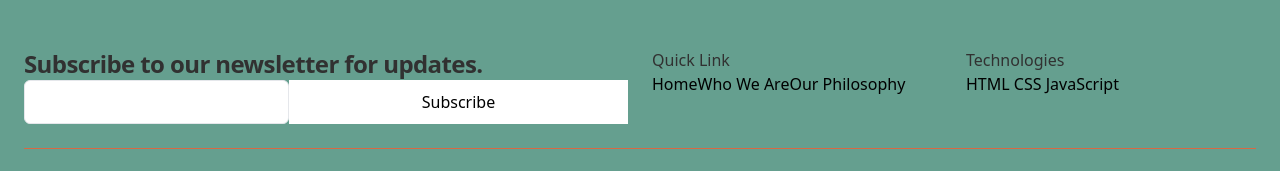
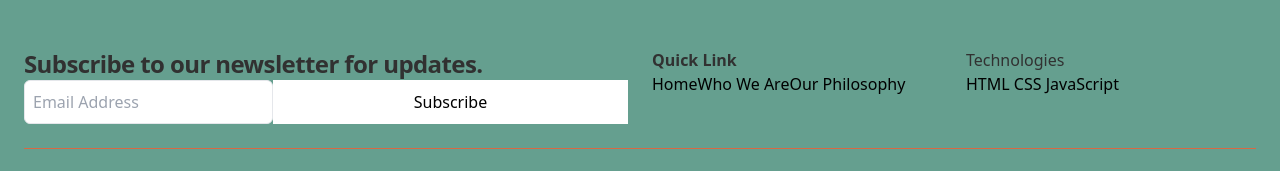
Before and after one commit to sydney-papier-19/SDF08_CS20240197_WFC2407_GroupA_Sasha-Heyburgh, a plain HTML site: page index.html in a window 1280 px wide. Shown: the top 171 px of the page. Drawn offline with nearby package versions, Linux system fonts and the light colour scheme; grey boxes are pictures that could not be loaded.

Commit message:
added changes to input button(px;placehold)

```diff
--- a/index.html
+++ b/index.html
@@ -20,9 +20,9 @@
                             text-[#313131] xl:text-2xl dark:text-white" >Subscribe to our newsletter for updates.</h1>
                             <div class="flex">
                                 <!--style for input box-->
-                                <input class="px-4 py-2 text-[#313131] bg-white border rounded-md dark:bg-[#313131]
+                                <input class="px-2 py-1 text-[#313131] bg:white border rounded-md dark:bg-[#313131]
                                 dark:text-white dark:border-[#313131] focus:border-[#d86943] dark:focus:border-[#d86943]
-                                 focus:outline-none focus:ring focus:ring-opacity-40 focus:ring-[#d86943]" id="email" type="text">
+                                 focus:outline-none focus:ring focus:ring-opacity-40 focus:ring-[#d86943]" id="email" type="text" placeholder="Email Address">
                                  <!--styling for button-->
                                 <button class="w-full px-6 py-2.5 bg-white background text hover focus states">
                                     Subscribe
@@ -30,7 +30,7 @@
                             </div>
                         </div>
                         <div>
-                            <p class="text-[#313131]">Quick Link</p>
+                            <p class="text-[#313131] font-semibold">Quick Link</p>
                             <div class="flex">
                                 <a href="#">Home</a>
                                 <a href="#">Who We Are</a>
```
